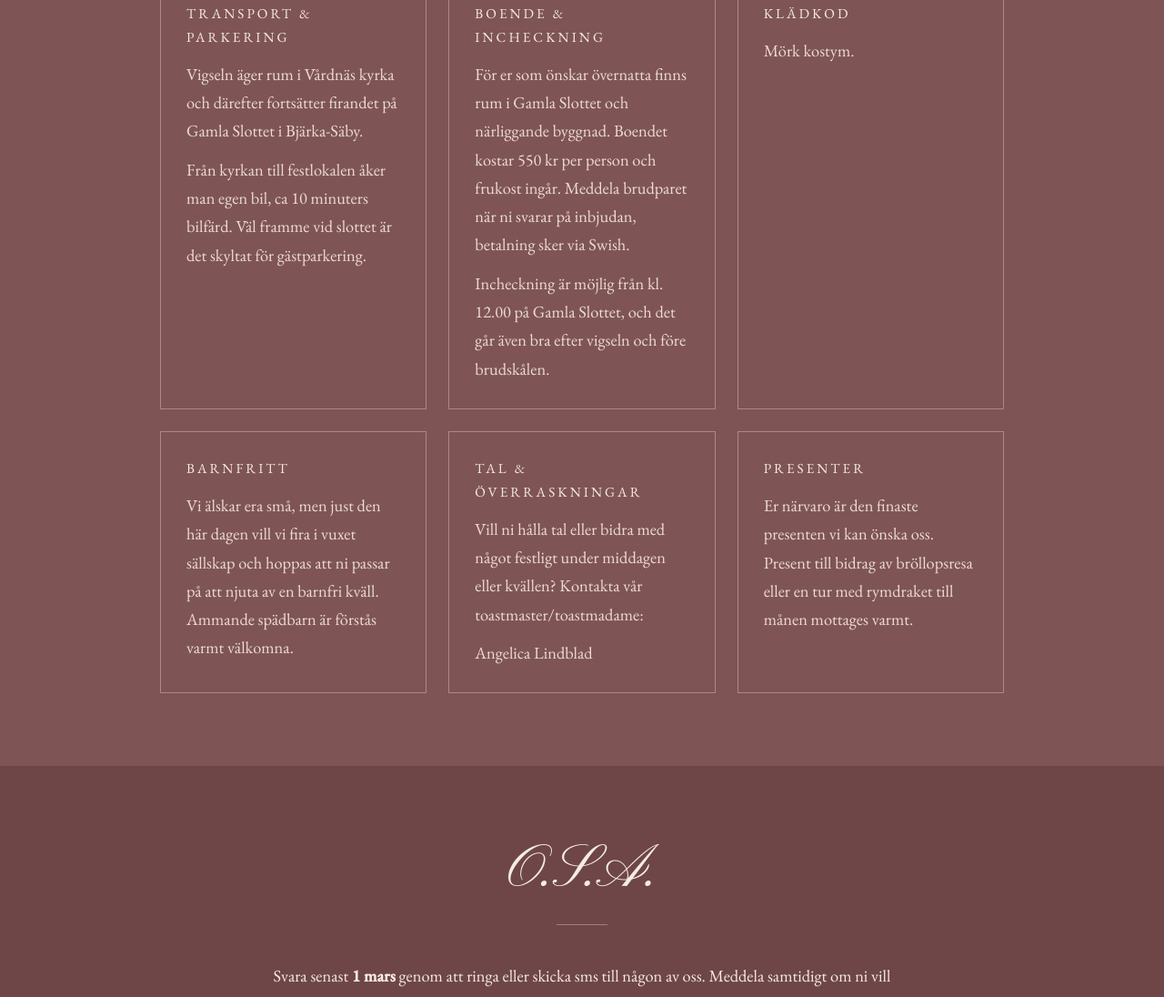
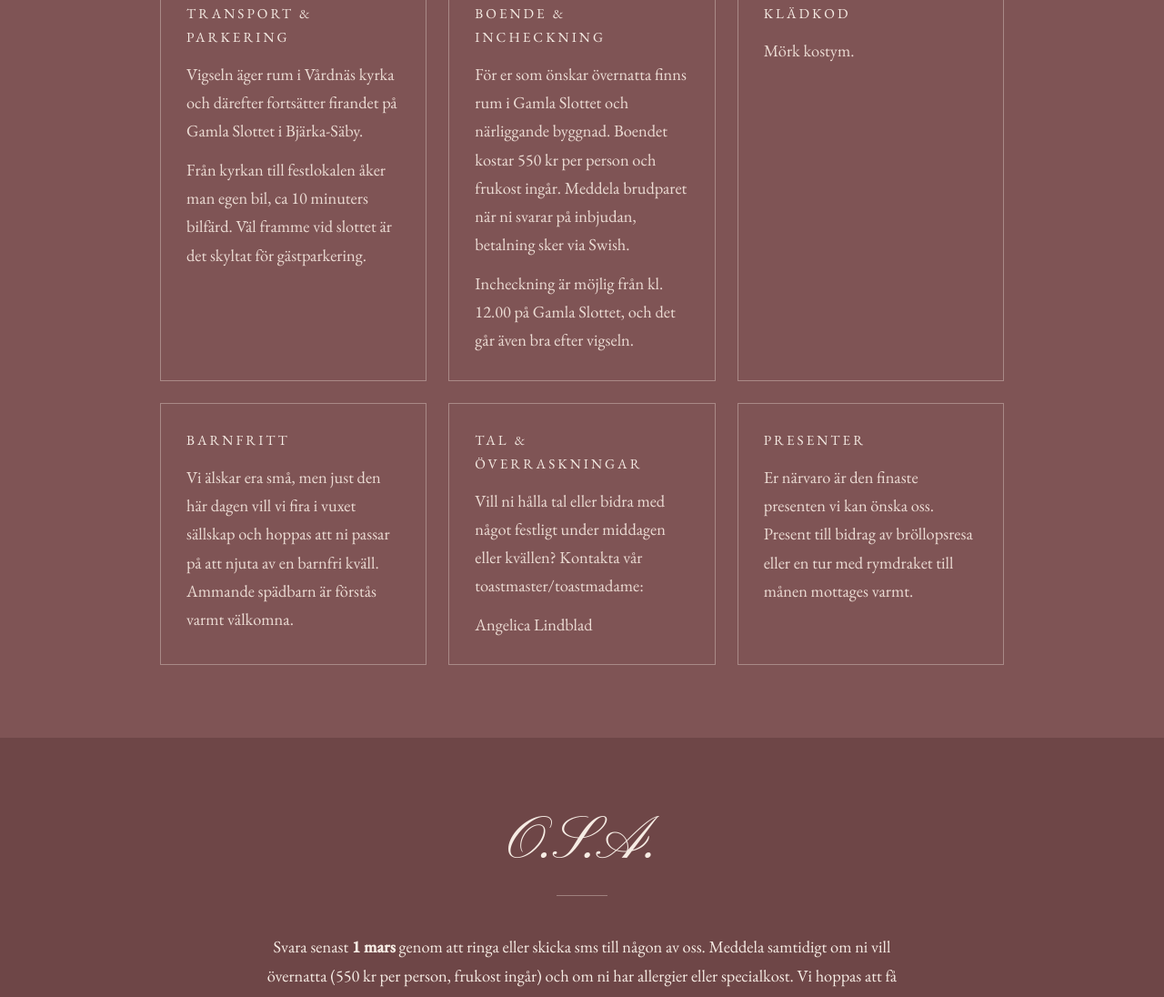
Before and after one commit to tobiasschott-del/brollop, a plain HTML site: page index.html in a window 1280 px wide. Shown: the part 7485-8581 px from the top of the page at 91% size. Drawn offline with nearby package versions, Linux system fonts and the light colour scheme.

Commit message:
Förkorta incheckningstext i boendekortet
Co-Authored-By: Claude Sonnet 5.5 <noreply@anthropic.com>
Claude-Session: https://claude.ai/code/session_01Liaj36AMDzfYwg7xDsEeZx

```diff
--- a/index.html
+++ b/index.html
@@ -261,7 +261,7 @@
       <div class="card">
         <h3>Boende &amp; incheckning</h3>
         <p>För er som önskar övernatta finns rum i Gamla Slottet och närliggande byggnad. Boendet kostar 550 kr per person och frukost ingår. Meddela brudparet när ni svarar på inbjudan, betalning sker via Swish.</p>
-        <p>Incheckning är möjlig från kl. 12.00 på Gamla Slottet, och det går även bra efter vigseln och före brudskålen.</p>
+        <p>Incheckning är möjlig från kl. 12.00 på Gamla Slottet, och det går även bra efter vigseln.</p>
       </div>
       <div class="card">
         <h3>Klädkod</h3>
```
